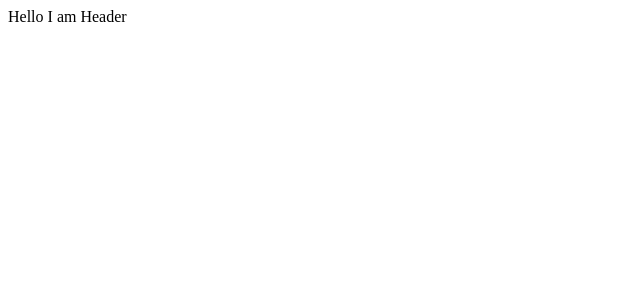
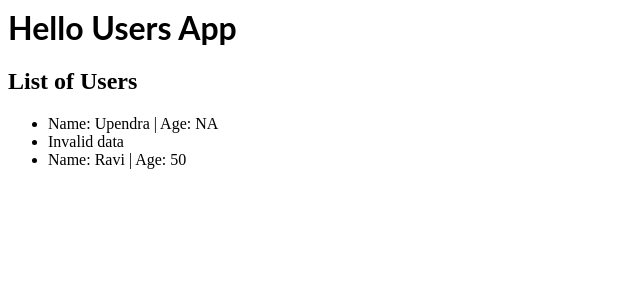
Before and after one commit to upendraPDF365/react-practice, a React (Create React App) app: page / in a window 1280 px wide. Shown: the top 300 px of the page, without its empty margins (0-640 px from the left). Built offline with nearby package versions, Linux system fonts and the light colour scheme.

Commit message:
Class compos vs functional comps

```diff
--- a/src/App.js
+++ b/src/App.js
@@ -1,12 +1,20 @@
 import React from 'react';
+import Users from './users/Users';
 import './style.css';
 
 class App extends React.Component {
   render() {
-    return <LoadHeaderName />;
+    return (
+      <div>
+        <h1>
+          <LoadHeaderName />
+        </h1>
+        <Users title="List of Users">Test</Users>
+      </div>
+    );
   }
 }
 function LoadHeaderName() {
-  return <div>Hello I am Header</div>;
+  return <div>Hello Users App</div>;
 }
 export default App;
--- /dev/null
+++ b/src/users/User.js
@@ -0,0 +1,16 @@
+import React from 'react';
+
+const User = (props) => {
+  var age = props.age ? props.age : 'NA';
+  if (props.children) {
+    return (
+      <div>
+        Name: {props.children} | Age: {age}
+      </div>
+    );
+  } else {
+    return <div>Invalid data</div>;
+  }
+};
+
+export default User;
--- /dev/null
+++ b/src/users/Users.js
@@ -0,0 +1,25 @@
+import React from 'react';
+
+import User from './User';
+class Users extends React.Component {
+  render() {
+    return (
+      <div>
+        <h2>{this.props.title}</h2>
+        <ul>
+          <li>
+            <User age="">Upendra</User>
+          </li>
+          <li>
+            <User age="40"></User>
+          </li>
+          <li>
+            <User age="50">Ravi</User>
+          </li>
+        </ul>
+      </div>
+    );
+  }
+}
+
+export default Users;
```
Also changed, not shown: 1 other file (tests, documents, lock files or other folders).
